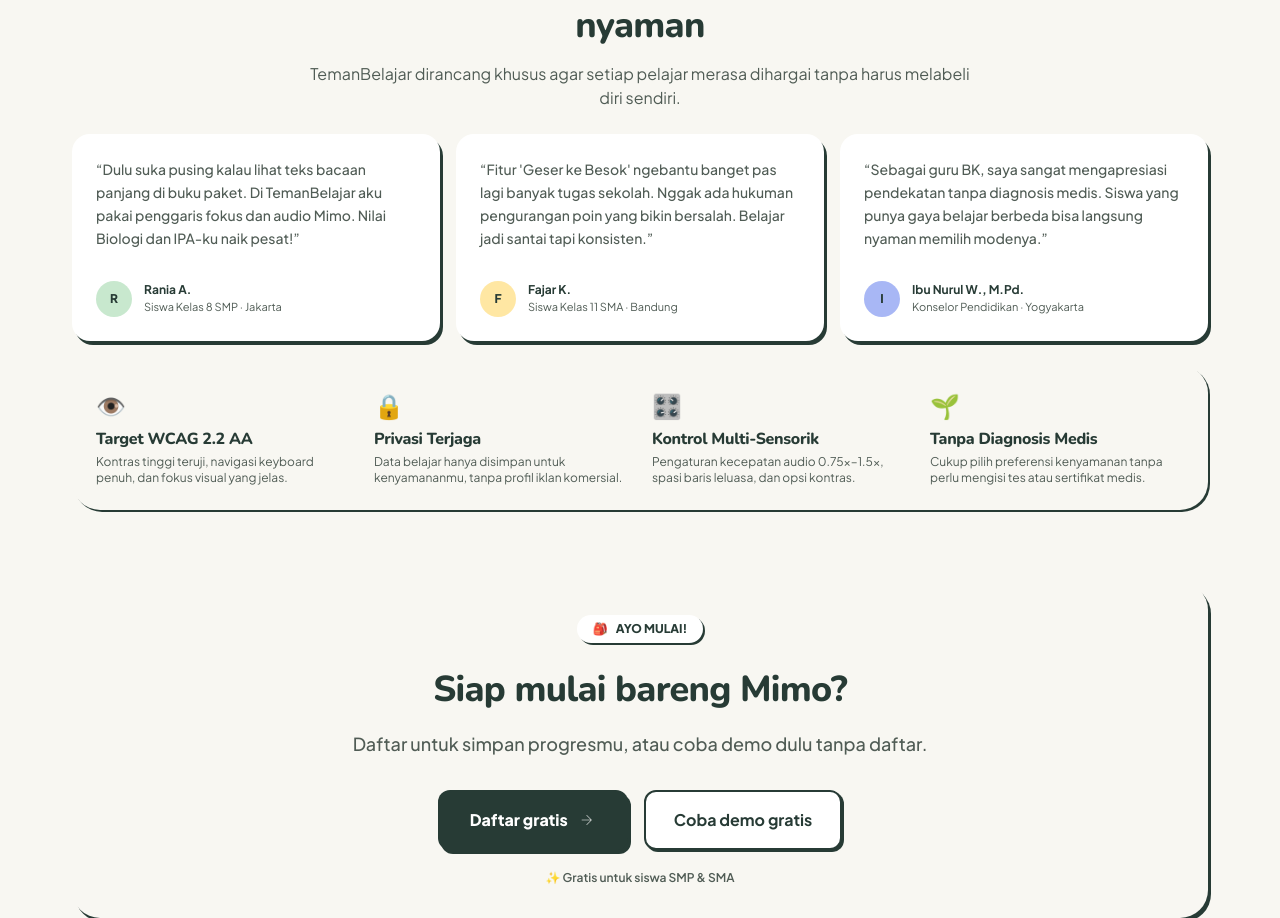
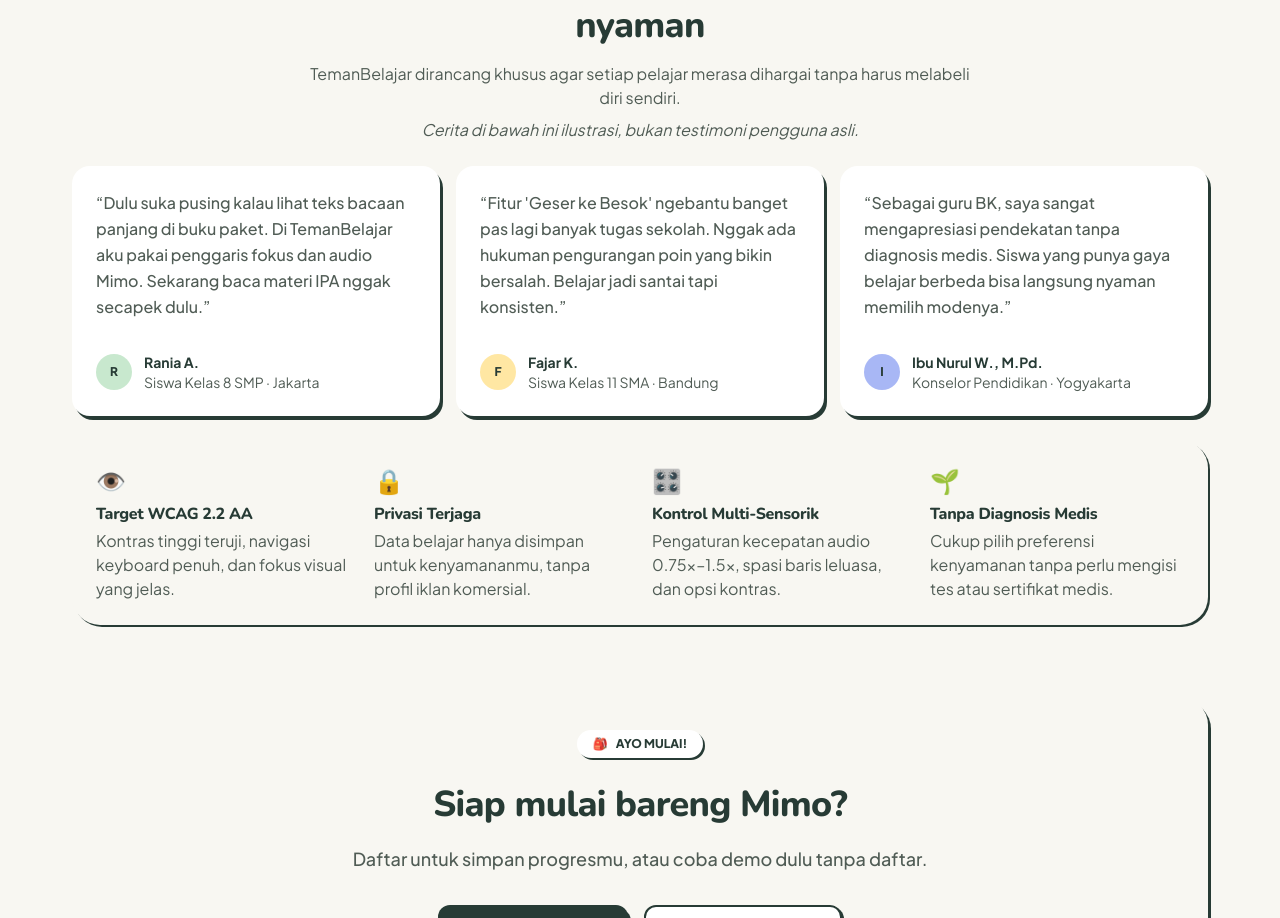
Before and after one commit to danariqbalabi/TemanBelajar, a Next.js app in the folder frontend/: page / in a window 1280 px wide. Shown: the part 2833-3751 px from the top of the page. Built offline with nearby package versions, Linux system fonts and the light colour scheme; no server answers.

Commit message:
fix: testimoni dikasih label ilustrasi, teks aksesibilitas digedein

```diff
--- a/frontend/src/app/design-landing.tsx
+++ b/frontend/src/app/design-landing.tsx
@@ -468,22 +468,25 @@ export function Landing({
                 TemanBelajar dirancang khusus agar setiap pelajar merasa
                 dihargai tanpa harus melabeli diri sendiri.
               </p>
+              <p className="text-text-secondary mt-2 text-base italic">
+                Cerita di bawah ini ilustrasi, bukan testimoni pengguna asli.
+              </p>
             </div>
 
             <div className="grid md:grid-cols-3 gap-4 mb-6">
               <div className="bg-surface rounded-card p-6 border-2 border-primary shadow-zine flex flex-col justify-between">
-                <p className="text-sm text-text-secondary leading-relaxed font-medium mb-4">
+                <p className="text-base text-text-secondary leading-relaxed font-medium mb-4">
                   “Dulu suka pusing kalau lihat teks bacaan panjang di buku
                   paket. Di TemanBelajar aku pakai penggaris fokus dan audio
-                  Mimo. Nilai Biologi dan IPA-ku naik pesat!”
+                  Mimo. Sekarang baca materi IPA nggak secapek dulu.”
                 </p>
                 <div className="flex items-center gap-3 pt-4 border-t border-divider">
                   <div className="w-9 h-9 rounded-full bg-mint text-primary font-black text-xs flex items-center justify-center border border-primary">
                     R
                   </div>
                   <div>
-                    <p className="text-xs font-bold text-primary">Rania A.</p>
-                    <p className="text-[11px] text-text-secondary">
+                    <p className="text-sm font-bold text-primary">Rania A.</p>
+                    <p className="text-sm text-text-secondary">
                       Siswa Kelas 8 SMP · Jakarta
                     </p>
                   </div>
@@ -491,7 +494,7 @@ export function Landing({
               </div>
 
               <div className="bg-surface rounded-card p-6 border-2 border-primary shadow-zine flex flex-col justify-between">
-                <p className="text-sm text-text-secondary leading-relaxed font-medium mb-4">
+                <p className="text-base text-text-secondary leading-relaxed font-medium mb-4">
                   “Fitur &#x27;Geser ke Besok&#x27; ngebantu banget pas lagi
                   banyak tugas sekolah. Nggak ada hukuman pengurangan poin yang
                   bikin bersalah. Belajar jadi santai tapi konsisten.”
@@ -501,8 +504,8 @@ export function Landing({
                     F
                   </div>
                   <div>
-                    <p className="text-xs font-bold text-primary">Fajar K.</p>
-                    <p className="text-[11px] text-text-secondary">
+                    <p className="text-sm font-bold text-primary">Fajar K.</p>
+                    <p className="text-sm text-text-secondary">
                       Siswa Kelas 11 SMA · Bandung
                     </p>
                   </div>
@@ -510,7 +513,7 @@ export function Landing({
               </div>
 
               <div className="bg-surface rounded-card p-6 border-2 border-primary shadow-zine flex flex-col justify-between">
-                <p className="text-sm text-text-secondary leading-relaxed font-medium mb-4">
+                <p className="text-base text-text-secondary leading-relaxed font-medium mb-4">
                   “Sebagai guru BK, saya sangat mengapresiasi pendekatan tanpa
                   diagnosis medis. Siswa yang punya gaya belajar berbeda bisa
                   langsung nyaman memilih modenya.”
@@ -520,10 +523,10 @@ export function Landing({
                     I
                   </div>
                   <div>
-                    <p className="text-xs font-bold text-primary">
+                    <p className="text-sm font-bold text-primary">
                       Ibu Nurul W., M.Pd.
                     </p>
-                    <p className="text-[11px] text-text-secondary">
+                    <p className="text-sm text-text-secondary">
                       Konselor Pendidikan · Yogyakarta
                     </p>
                   </div>
@@ -537,7 +540,7 @@ export function Landing({
                 <h4 className="font-nunito font-extrabold text-base text-primary mb-1 ui-label-title">
                   Target WCAG 2.2 AA
                 </h4>
-                <p className="text-xs text-text-secondary">
+                <p className="text-base text-text-secondary">
                   Kontras tinggi teruji, navigasi keyboard penuh, dan fokus
                   visual yang jelas.
                 </p>
@@ -547,7 +550,7 @@ export function Landing({
                 <h4 className="font-nunito font-extrabold text-base text-primary mb-1 ui-label-title">
                   Privasi Terjaga
                 </h4>
-                <p className="text-xs text-text-secondary">
+                <p className="text-base text-text-secondary">
                   Data belajar hanya disimpan untuk kenyamananmu, tanpa profil
                   iklan komersial.
                 </p>
@@ -557,7 +560,7 @@ export function Landing({
                 <h4 className="font-nunito font-extrabold text-base text-primary mb-1 ui-label-title">
                   Kontrol Multi-Sensorik
                 </h4>
-                <p className="text-xs text-text-secondary">
+                <p className="text-base text-text-secondary">
                   Pengaturan kecepatan audio 0.75x–1.5x, spasi baris leluasa,
                   dan opsi kontras.
                 </p>
@@ -567,7 +570,7 @@ export function Landing({
                 <h4 className="font-nunito font-extrabold text-base text-primary mb-1 ui-label-title">
                   Tanpa Diagnosis Medis
                 </h4>
-                <p className="text-xs text-text-secondary">
+                <p className="text-base text-text-secondary">
                   Cukup pilih preferensi kenyamanan tanpa perlu mengisi tes atau
                   sertifikat medis.
                 </p>
```
